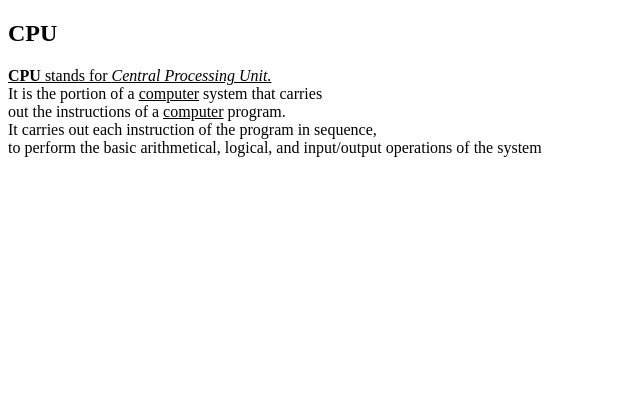
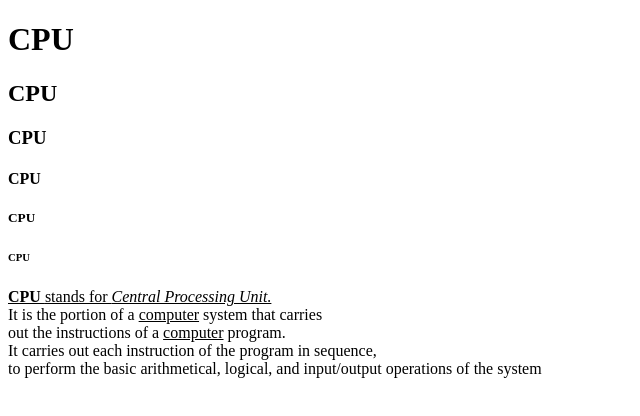
Before and after one commit to iamneo-production/bdececefcadaeccdfffebaeceaec, a plain HTML site: page public/index.html in a window 1280 px wide. Shown: the whole page, without its empty margins (0-640 px from the left). Drawn offline with Linux system fonts and the light colour scheme.

Commit message:
Backup Commit

```diff
--- a/public/index.html
+++ b/public/index.html
@@ -5,12 +5,15 @@
     <meta charset="UTF-8">
     <meta http-equiv="X-UA-Compatible" content="IE=edge">
     <meta name="viewport" content="width=device-width, initial-scale=1.0">
-    <h2>CPU</h1>
     <link rel="stylesheet" href="style.css" />
 </head>
 <body>
-
-
+<h1>CPU</h1>
+<h2>CPU</h2>
+<h3>CPU</h3>
+<h4>CPU</h4>
+<h5>CPU</h5>
+<h6>CPU</h6>
 <p><u><b>CPU </b>stands for <i>Central Processing Unit.</i></u><br>
 It is the portion of a <u>computer</u> system that carries<br>
 out the instructions of a <u>computer</u> program.<br>
```
